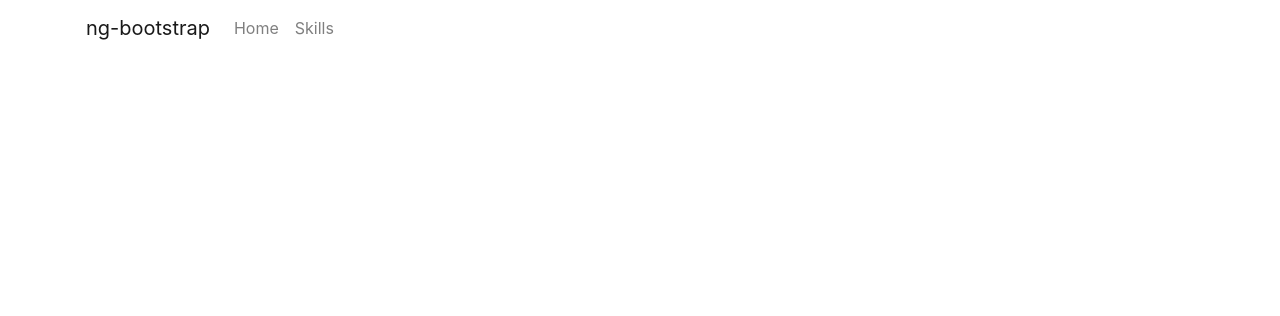
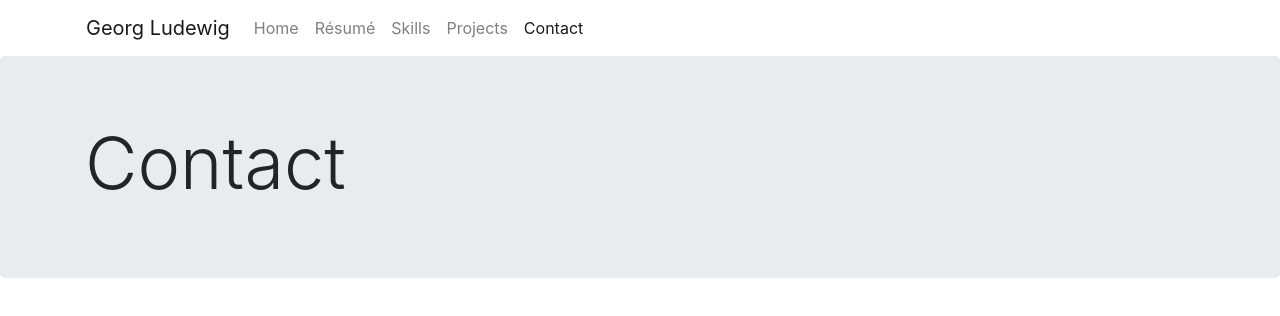
Before and after one commit to fischermatte/geolud, an Angular app in the folder icke-client/: page /contact in a window 1280 px wide. Before the commit this address led to /. Shown: the top 316 px of the page. Built offline with nearby package versions, Linux system fonts and the light colour scheme.

Commit message:
added all states

```diff
--- a/icke-client/src/app/app-routing.module.ts
+++ b/icke-client/src/app/app-routing.module.ts
@@ -2,11 +2,17 @@ import {NgModule} from '@angular/core';
 import {RouterModule, Routes} from '@angular/router';
 import {HomeComponent} from "./home/home.component";
 import {SkillsComponent} from "./skills/skills.component";
+import {ResumeComponent} from "./resume/resume.component";
+import {ProjectsComponent} from "./projects/projects.component";
+import {ContactComponent} from "./contact/contact.component";
 
 const routes: Routes = [
   {path: '', redirectTo: '/home', pathMatch: 'full'},
   {path: 'home', component: HomeComponent},
+  {path: 'resume', component: ResumeComponent},
   {path: 'skills', component: SkillsComponent},
+  {path: 'projects', component: ProjectsComponent},
+  {path: 'contact', component: ContactComponent}
 ];
 
 @NgModule({
--- a/icke-client/src/app/app.component.html
+++ b/icke-client/src/app/app.component.html
@@ -1,7 +1,7 @@
 <div class="container" style="padding-left: 0; padding-right: 0;">
-  <header class="navbar navbar-light navbar-fixed-top navbar-expand-lg">
+  <header class="navbar navbar-light navbar-expand-lg">
 
-    <a class="navbar-brand" [routerLink]="['/']" (click)="navbarCollapsed = true">ng-bootstrap</a>
+    <a class="navbar-brand" [routerLink]="['/']" (click)="navbarCollapsed = true">Georg Ludewig</a>
 
     <button class="navbar-toggler navbar-toggler-right" type="button" (click)="navbarCollapsed = !navbarCollapsed"
             [attr.aria-expanded]="!navbarCollapsed" aria-controls="navbarContent" aria-expanded="false" aria-label="Toggle navigation">
@@ -14,7 +14,16 @@
           <a class="nav-link" [routerLink]="['/home']" (click)="navbarCollapsed = true">Home</a>
         </li>
         <li class="nav-item" [routerLinkActive]="['active']">
+          <a class="nav-link" [routerLink]="['/resume']" (click)="navbarCollapsed = true">Résumé</a>
+        </li>
+        <li class="nav-item" [routerLinkActive]="['active']">
           <a class="nav-link" [routerLink]="['/skills']" (click)="navbarCollapsed = true">Skills</a>
+        </li>
+        <li class="nav-item" [routerLinkActive]="['active']">
+          <a class="nav-link" [routerLink]="['/projects']" (click)="navbarCollapsed = true">Projects</a>
+        </li>
+        <li class="nav-item" [routerLinkActive]="['active']">
+          <a class="nav-link" [routerLink]="['/contact']" (click)="navbarCollapsed = true">Contact</a>
         </li>
       </ul>
 
--- a/icke-client/src/app/contact/contact.component.html
+++ b/icke-client/src/app/contact/contact.component.html
@@ -1,3 +1,5 @@
-<p>
-  contact works!
-</p>
+<div class="jumbotron">
+  <div class="container">
+    <h1 class="display-3">Contact</h1>
+  </div>
+</div>
--- a/icke-client/src/app/home/home.component.html
+++ b/icke-client/src/app/home/home.component.html
@@ -1,3 +1,5 @@
-<p>
-  home works!
-</p>
+<div class="jumbotron">
+  <div class="container">
+    <h1 class="display-3">Home</h1>
+  </div>
+</div>
--- a/icke-client/src/app/projects/projects.component.html
+++ b/icke-client/src/app/projects/projects.component.html
@@ -1,3 +1,5 @@
-<p>
-  projects works!
-</p>
+<div class="jumbotron">
+  <div class="container">
+    <h1 class="display-3">Projects</h1>
+  </div>
+</div>
--- a/icke-client/src/app/resume/resume.component.html
+++ b/icke-client/src/app/resume/resume.component.html
@@ -1,3 +1,5 @@
-<p>
-  resume works!
-</p>
+<div class="jumbotron">
+  <div class="container">
+    <h1 class="display-3">Resume</h1>
+  </div>
+</div>
--- a/icke-client/src/app/skills/skills.component.html
+++ b/icke-client/src/app/skills/skills.component.html
@@ -1,3 +1,5 @@
-<p>
-  skills works!
-</p>
+<div class="jumbotron">
+  <div class="container">
+    <h1 class="display-3">Skills</h1>
+  </div>
+</div>
```
Also changed, not shown: icke-client/.angular-cli.json.
